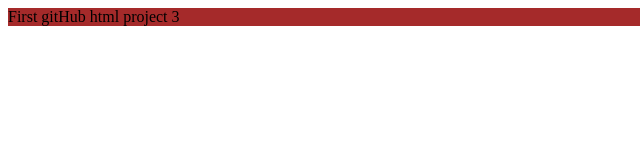
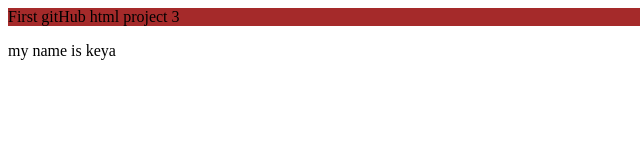
Before and after one commit to keya200402/learning-github, a plain HTML site: page index.html in a window 1280 px wide. Shown: the full height of the page, 0-640 px from the left. Drawn offline with Linux system fonts and the light colour scheme.

Commit message:
check second commit

```diff
--- a/index.html
+++ b/index.html
@@ -8,5 +8,6 @@
 </head>
 <body>
    <div class="colorcss"> First gitHub html project 3 </div>
+<p>my name is keya</p>
 </body>
 </html>
```
